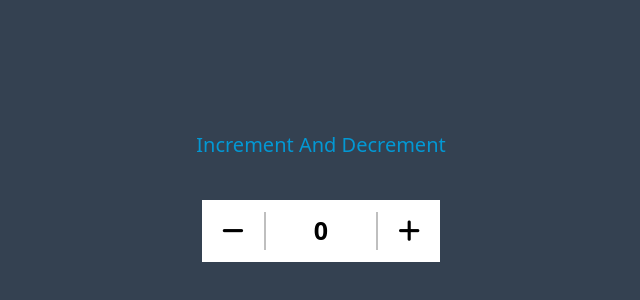
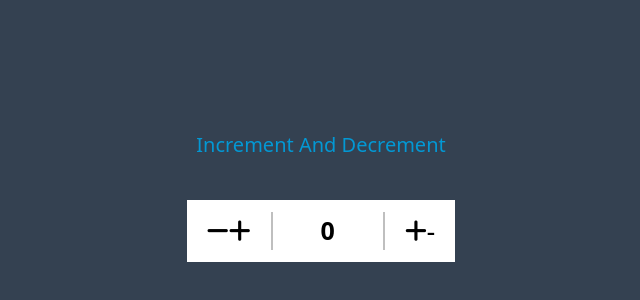
Before and after one commit to saurabh19062003dwivedi/increment_decrement, a plain HTML site: page index.html in a window 1280 px wide. Shown: the part 204-504 px from the top of the page, without its empty margins (319-959 px from the left). Drawn offline with nearby package versions, Linux system fonts and the light colour scheme.

Commit message:
Update index.html

```diff
--- a/index.html
+++ b/index.html
@@ -18,7 +18,7 @@
         <div class=" bg-white flex text-[25px] text-[#344151]rounded-sm gap-12 p-3 px-5 ">
             <!-- minus vala button  -->
             <button onclick="decrement()" class="border-r-2 border-[#bfbfbf] pr-5 ">
-                <i class="fa-solid fa-minus"></i>
+                <i class="fa-solid fa-minus">+</i>
             </button>
 
 
@@ -29,7 +29,7 @@
 
             <!-- plus vala button  -->
             <button onclick="increment()" class="border-l-2 border-[#bfbfbf] pl-5 ">
-                <i class="fa-solid fa-plus"></i>
+                <i class="fa-solid fa-plus">-</i>
             </button>
         </div>
     </div>
```
